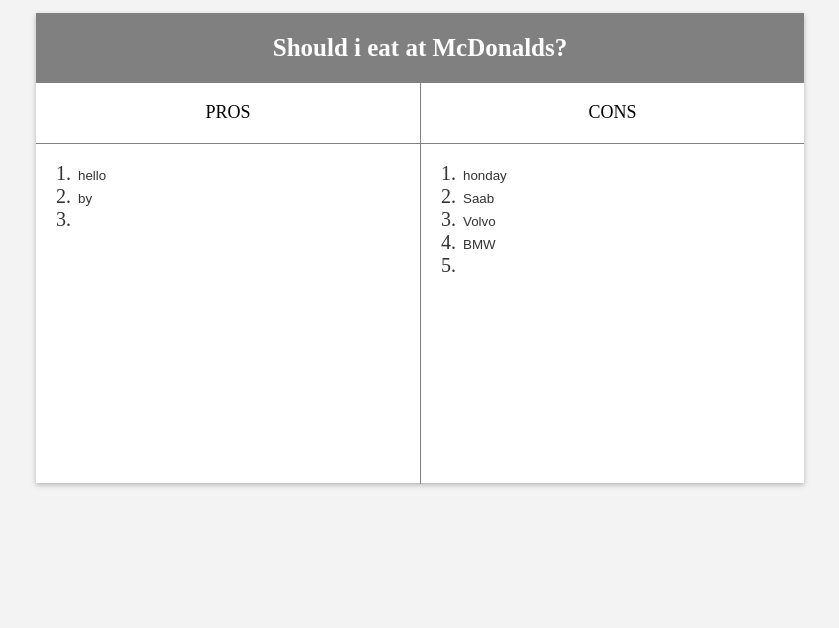
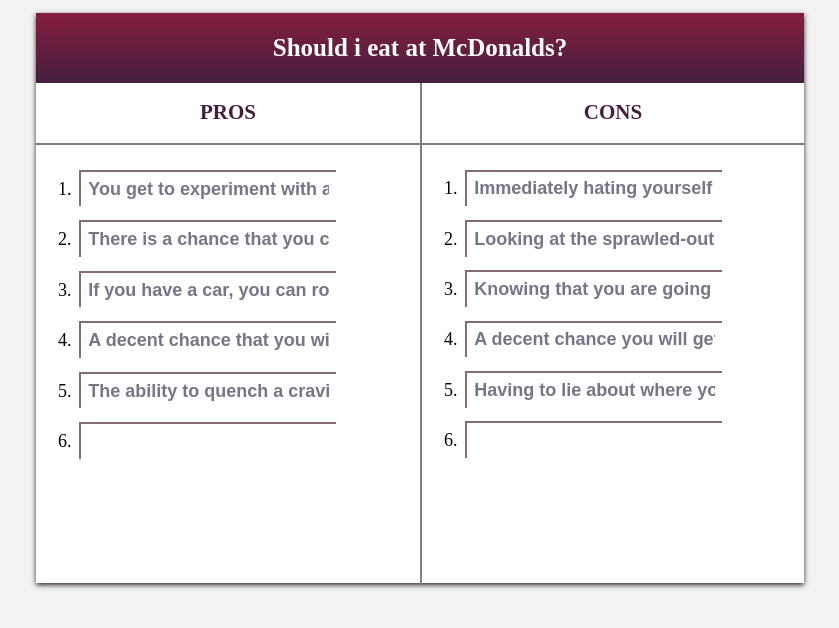
Before and after one commit to Varsine/table-list, a React (Create React App) app: page / in a window 1280 px wide. Shown: the top 628 px of the page, without its empty margins (220-1059 px from the left). Built offline with nearby package versions, Linux system fonts and the light colour scheme.

Commit message:
design chang

```diff
--- a/src/App.js
+++ b/src/App.js
@@ -1,11 +1,14 @@
 import React, {useState} from "react"
+
+import {MyContext} from "./Context"
+import {prosData, consData} from "./ProsAndConsData/ProsAndConsData"
+import Table from "./components/tabel/Table"
+
 import "./App.scss"
-import Table from "./components/tabel/Table"
-import {MyContext} from "./Context"
 
 export default function App() {
-  const [pros, setPros] = useState(["hello", "by", ""])
-  const [cons, setCons] = useState(["honday", "Saab", "Volvo", "BMW", ""])
+  const [pros, setPros] = useState(prosData)
+  const [cons, setCons] = useState(consData)
 
   return (
     <div>
--- /dev/null
+++ b/src/ProsAndConsData/ProsAndConsData.js
@@ -0,0 +1,17 @@
+export const prosData = [
+  "You get to experiment with all the different sauce combinations",
+  "There is a chance that you could end up getting a burger that actually looks like it does in the advertisements, which is the equivalent of winning the fast food lottery.",
+  "If you have a car, you can roll up to the drive-thru and get your 4,000-calorie meal handed to you without even having to put on shoes.",
+  "A decent chance that you will get scalding hot fries, the most punishingly beautiful sensation the body can experience.",
+  "The ability to quench a craving for McDonald’s, a craving that we all know can be cured by nothing other than extravagant quantities of piping-hot McD’s applied directly to the mouth.",
+  "",
+]
+
+export const consData = [
+  "Immediately hating yourself afterward with the fire of a thousand suns.",
+  "Looking at the sprawled-out wrappers and greasy boxes of ravaged burgers and nuggets with the same deep sense of disgust with which one views a particularly zesty porn right after orgasm.",
+  "Knowing that you are going to feel generally gross the rest of the day/evening, as your stomach is now distended to twice its normal dimensions with a screeching food baby.",
+  "A decent chance you will get cold, soggy fries, also known as the most cruelly disappointing sensation the body can experience.",
+  "Having to lie about where you went to lunch.",
+  "",
+]
--- a/src/components/draggableInputField/DraggableInputField.js
+++ b/src/components/draggableInputField/DraggableInputField.js
@@ -9,10 +9,12 @@
   onChange,
   onBlur,
   onKeyPress,
+  name
 }) => {
   return (
     <input
       type="text"
+      id={name}
       onKeyPress={onKeyPress}
       defaultValue={inputVal}
       onBlur={onBlur}
--- a/src/components/draggableInputField/DraggableInputField.scss
+++ b/src/components/draggableInputField/DraggableInputField.scss
@@ -1,5 +1,17 @@
 input {
-  border: none;
+  border-left-color: #851e3e;
+  border-top-color: #851e3e;
+  border-bottom: none;
+  border-right: none;
+  margin: 2% 1%;
+  font-size: 18px;
+  padding: 2%;
+  color: rgb(32, 27, 54);
+  font-weight: 600;
+  opacity: 0.6;
+}
+input:hover{
+  opacity: 1;
 }
 input:focus {
   outline: none !important;
--- a/src/components/tabel/Table.scss
+++ b/src/components/tabel/Table.scss
@@ -1,4 +1,3 @@
-
 @mixin row-flex {
   display: flex;
   justify-content: center;
@@ -8,20 +7,20 @@
   justify-content: center;
   margin-left: 20%;
   margin-top: 1%;
-  box-shadow: 0px 2px 5px rgba(0, 0, 0, 0.25);
+  box-shadow: 0px 2px 5px #312428;
   width: 60%;
-  background-color: white;
+  background-color: rgb(255, 255, 255);
 }
 .table > div:first-child {
   @include row-flex;
   height: 70px;
-  background-color: #808080;
+  background-image: linear-gradient(#851e3e, #651e3e, #451e3e);
   font-size: 25px;
   color: white;
   font-weight: bold;
 }
 .table > div:last-child {
-  height: 400px;
+  height: 500px;
   display: flex;
   text-transform: uppercase;
   font-size: 18px;
--- a/src/containers/tableBox/TableBox.js
+++ b/src/containers/tableBox/TableBox.js
@@ -45,7 +45,7 @@
   const dragEnd = (ev) => {
     if (ev.target.value !== "") {
       const filterInputArr = inputArr.filter((val) => val !== ev.target.value)
-      setInputArr(filterInputArr)
+      setInputArr([...filterInputArr])
     }
   }
 
@@ -67,6 +67,7 @@
               <li key={`${header}-${val}-${index}`}>
                 <DraggableInputField
                   inputVal={val}
+                  name={`${header}-${val}-${index}`}
                   onChange={() => handleInputChange(index)}
                   inputArr={inputArr}
                   onDragEnd={dragEnd}
--- a/src/containers/tableBox/TableBox.scss
+++ b/src/containers/tableBox/TableBox.scss
@@ -10,20 +10,25 @@
 .table-box-column > div:first-child {
   @include row-flex;
   height: 60px;
-  border-bottom: 1px solid #808080;
+  border-bottom: 2px solid #808080;
+}
+.table-box-column > div:first-child p {
+  font-weight: bold;
+  font-size: 21px;
+  color: #451e3e;
 }
 .table-box-column > div:last-child {
-  height: 340px;
+  height: 440px;
   overflow: auto;
 }
+.table-box-column > div:last-child:hover {
+  box-shadow: 1px 1px 2px black, 0 0 5px rgb(177, 177, 199),
+    0 0 5px rgb(135, 135, 180);
+}
 .table > div > :last-child > div {
-  border-left: 1px solid #808080;
+  border-left: 2px solid #808080;
 }
-li{
-  opacity: 0.8;
-  font-size: 20px;
+
+.input-drop {
+  border: 2px solid rgb(83, 65, 65);
 }
-.input-drop{
-  border: 2px solid rgb(212, 93, 93);
-
-}
```
